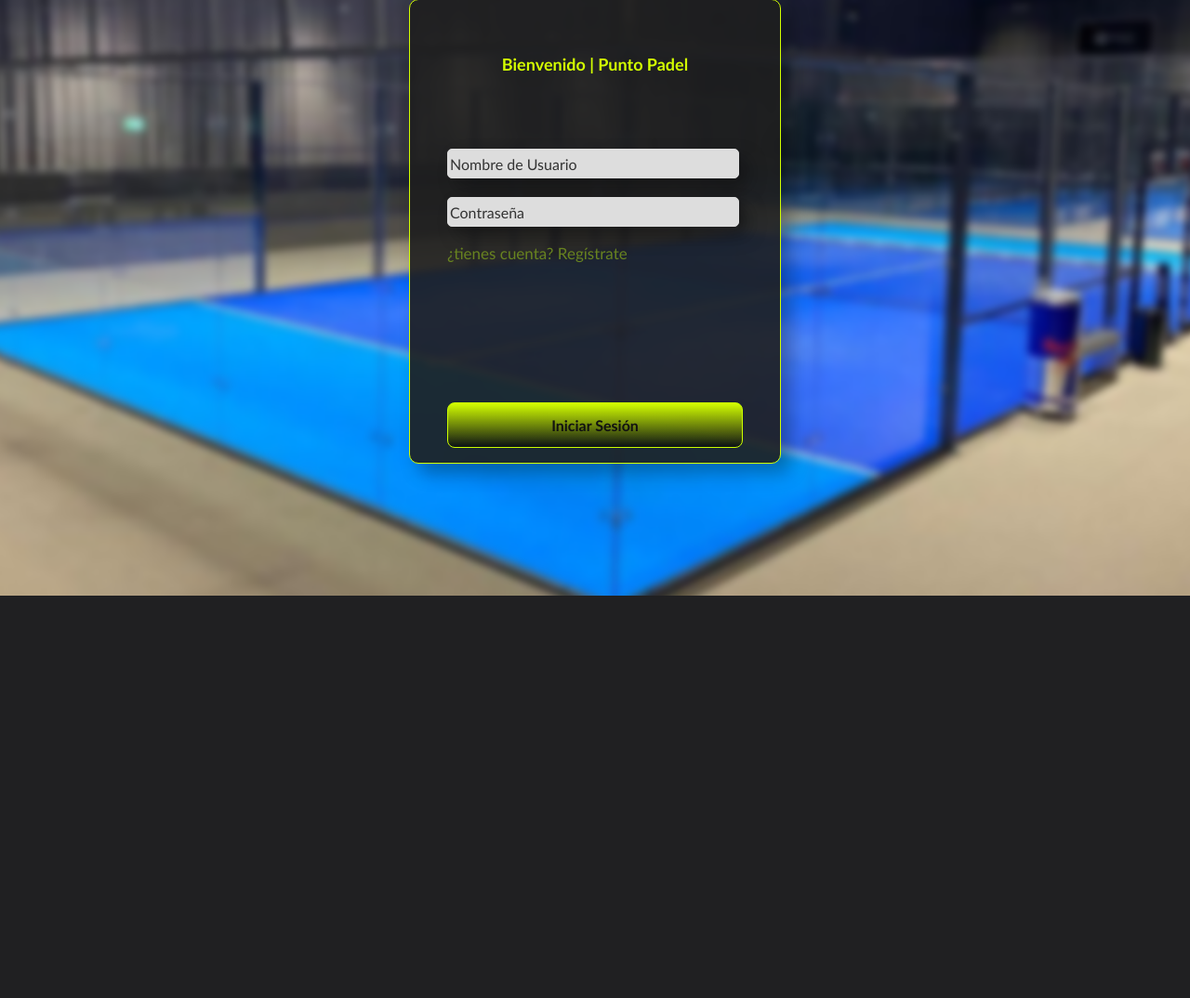
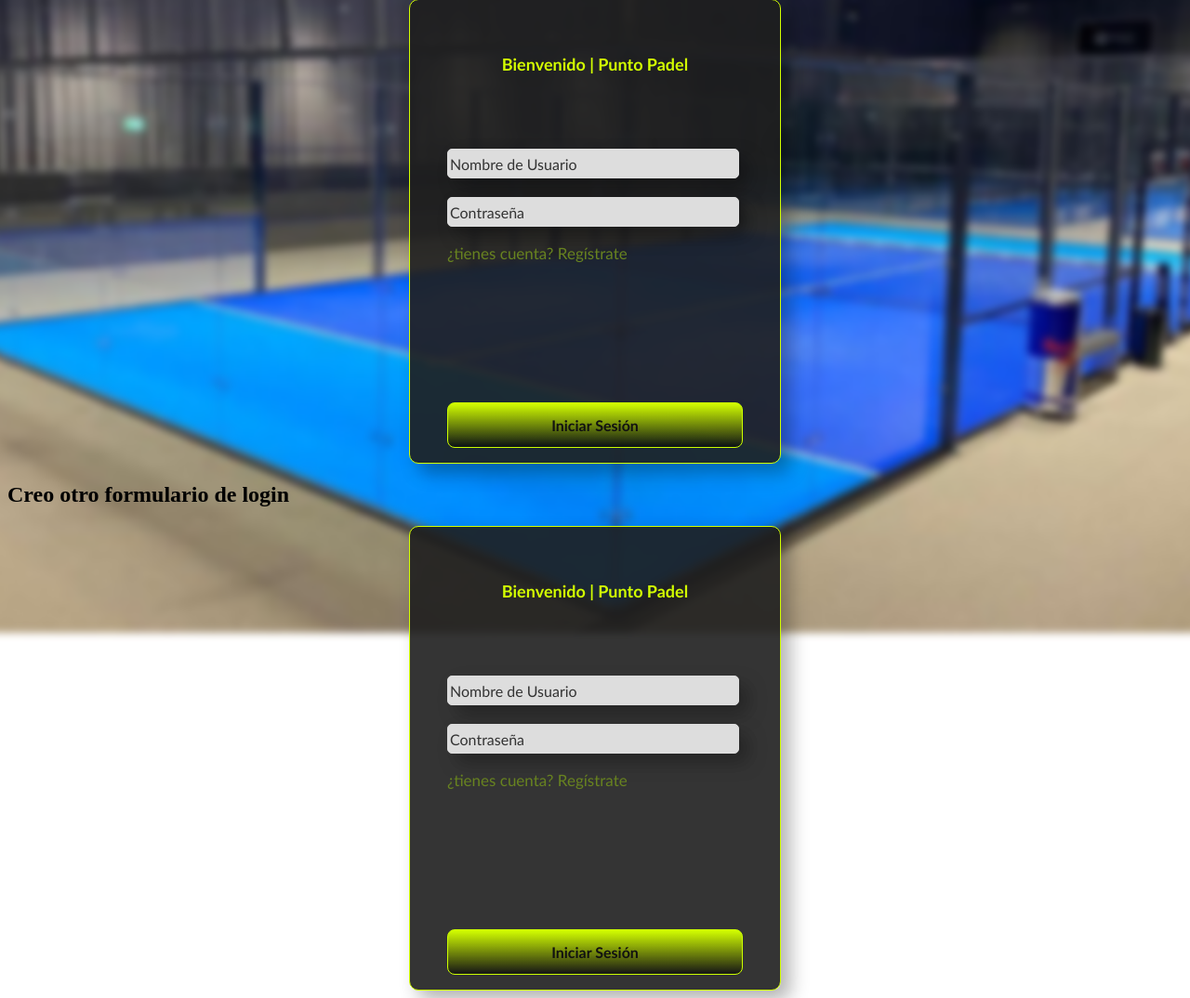
Before and after one commit to FacundoR6/repositorio_ing_software, a PHP site: page /login.php in a window 1280 px wide. Shown: the part 159-1233 px from the top of the page at 93% size. Before the commit the page ends 800 px from the top, so only its background shows below. Run offline with PHP 8.4, Linux system fonts and the light colour scheme.

Commit message:
modifique el login agregue un nuevo formulario

```diff
--- a/login.php
+++ b/login.php
@@ -64,6 +64,23 @@ if (!empty($_POST['btniniciarsesion'])) {
         </form>
 
     </div>
+    <h2>Creo otro formulario de login</h2>
+
+    <div class="formLogin">
+        <h3>Bienvenido | Punto Padel</h3>
+        <form action="./login.php" method="post">
+                <div class="LoginInput">
+                 <input type="text" name="usuario" placeholder="Nombre de Usuario" required>
+            </div>
+            <div class="LoginInput">
+                <input type="password" name="contraseña" placeholder="Contraseña" required>
+            </div>
+            <br>
+            <a href="./registrarse.php">¿tienes cuenta? Regístrate</a>
+            <input name="btniniciarsesion" type="submit" id="btnLogearse" value="Iniciar Sesión">
+        </form>
+
+    </div>
 
 </body>
 </html>
```
